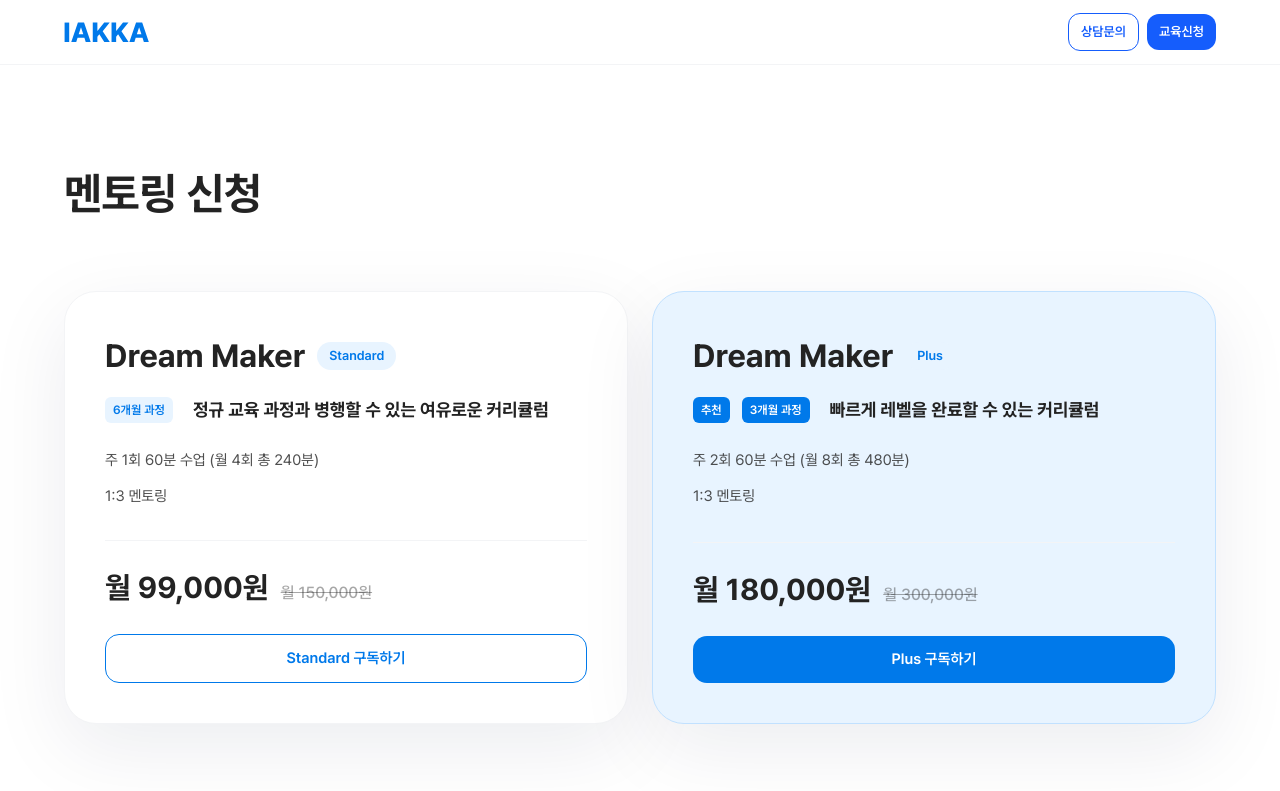
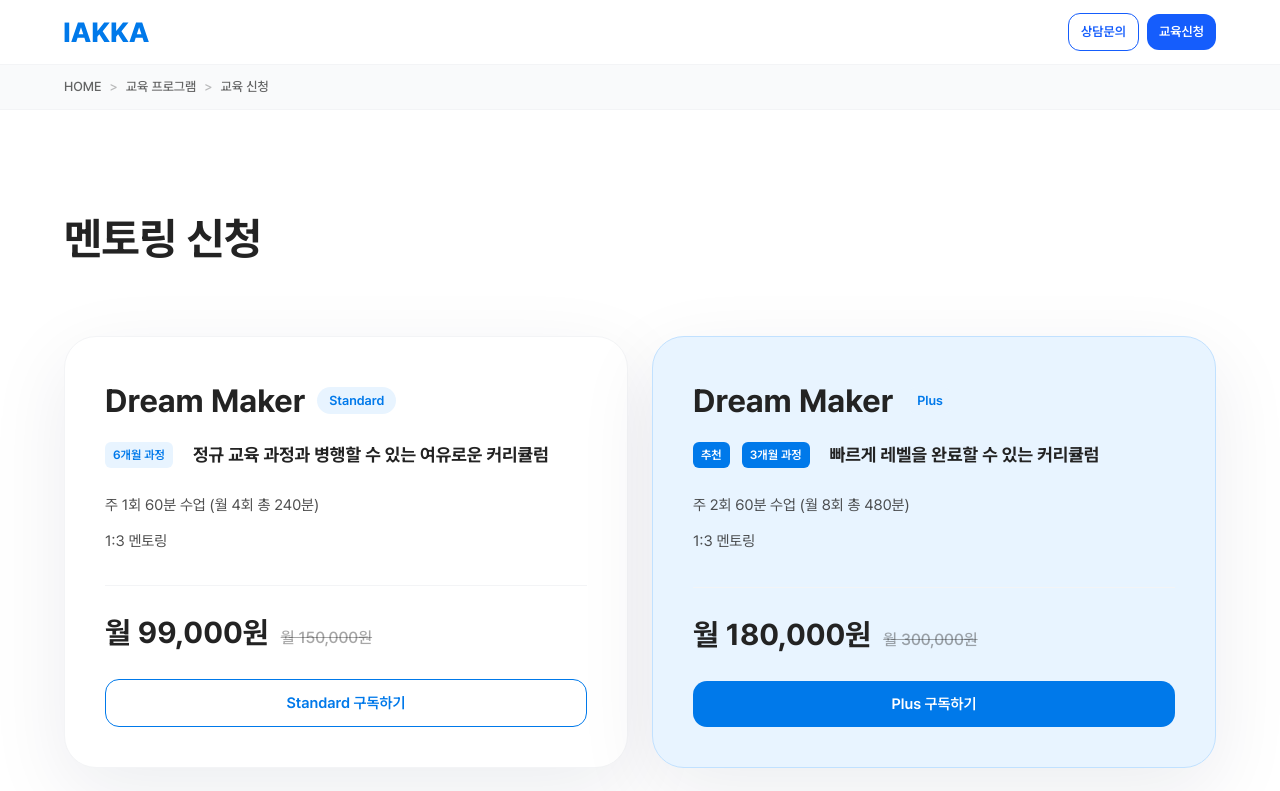
Before and after one commit to WithM2/iakkaweb, a Next.js app: page /mentoring/apply in a window 1280 px wide. Shown: the top 791 px of the page. Built offline with nearby package versions, Linux system fonts and the light colour scheme.

Commit message:
Add breadcrumb navigation to mentoring apply page

```diff
--- a/src/app/mentoring/apply/page.tsx
+++ b/src/app/mentoring/apply/page.tsx
@@ -61,7 +61,29 @@ export default function MentoringApplyPage() {
     <>
       <Header />
 
-      <main className="bg-white">
+      <nav className="border-b border-gray-100 bg-gray-50">
+        <div className="mx-auto flex w-full max-w-[1200px] items-center gap-2 px-5 py-3 text-[13px] font-medium text-ink-900/70 md:px-6">
+          <Link href="/" className="transition-colors duration-150 hover:text-main-600">
+            HOME
+          </Link>
+          <span className="text-ink-900/30">&gt;</span>
+          <Link
+            href="#mentoring-programs"
+            className="transition-colors duration-150 hover:text-main-600"
+          >
+            교육 프로그램
+          </Link>
+          <span className="text-ink-900/30">&gt;</span>
+          <Link
+            href="#mentoring-apply"
+            className="transition-colors duration-150 hover:text-main-600"
+          >
+            교육 신청
+          </Link>
+        </div>
+      </nav>
+
+      <main className="bg-white" id="mentoring-apply">
         <section className="mx-auto w-full max-w-[1200px] px-5 py-16 md:px-6 md:py-24">
           <div className="space-y-12 md:space-y-16">
             <header className="space-y-4">
@@ -72,7 +94,7 @@ export default function MentoringApplyPage() {
               </div>
             </header>
 
-            <div className="grid gap-6 md:grid-cols-2">
+            <div className="grid gap-6 md:grid-cols-2" id="mentoring-programs">
               {mentoringPlans.map((plan) => (
                 <article
                   key={plan.id}
```
